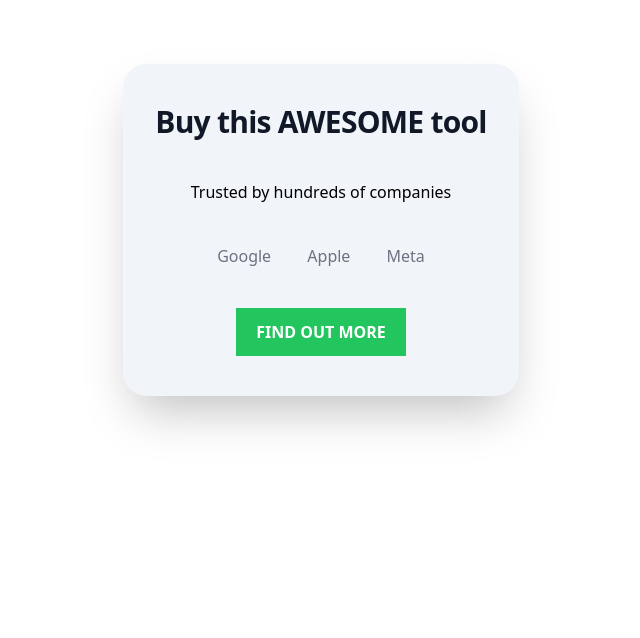
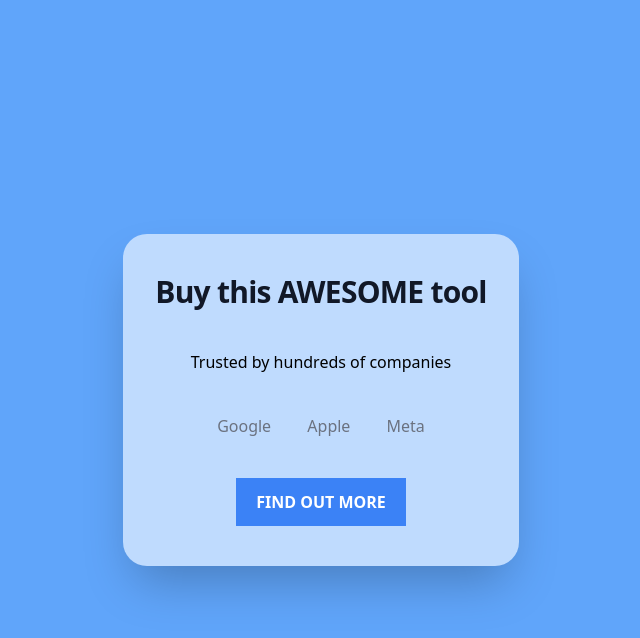
Before and after one commit to GooferG/test-landing, a website: page index.html in a window 1280 px wide. Shown: the whole page, without its empty margins (319-959 px from the left). Drawn offline with Linux system fonts and the light colour scheme.

Commit message:
made some changes to the button and box. Also updated colors

```diff
--- a/index.html
+++ b/index.html
@@ -7,9 +7,11 @@
     <link rel="stylesheet" href="./tailwind/output.css" />
     <title>Document</title>
   </head>
-  <body>
-    <section class="flex items-center py-16">
-      <div class="py-10 bg-slate-100 rounded-3xl p-8 m-auto shadow-2xl">
+  <body class="">
+    <section class="flex items-center py-16 h-screen bg-blue-400">
+      <div
+        class="py-10 bg-blue-200 rounded-3xl p-8 m-auto shadow-2xl hover:bg-green-200"
+      >
         <h1
           class="text-center text-3xl mb-10 font-extrabold tracking-tight text-gray-900"
         >
@@ -22,7 +24,7 @@
           <li class="inline text-gray-500 mx-4">Meta</li>
         </ul>
         <button
-          class="block text-white font-black bg-green-500 px-5 py-3 mx-auto mt-10 uppercase hover:bg-orange-500"
+          class="block text-white font-black bg-blue-500 px-5 py-3 mx-auto mt-10 uppercase hover:bg-yellow-500"
         >
           Find out more
         </button>
--- a/tailwind.config.js
+++ b/tailwind.config.js
@@ -1,5 +1,5 @@
 module.exports = {
-  content: ['./index.html'],
+  content: ['./src/*/.{html,js}', './index.html'],
   theme: {
     extend: {},
   },
```
Also changed, not shown: tailwind/output.css.
